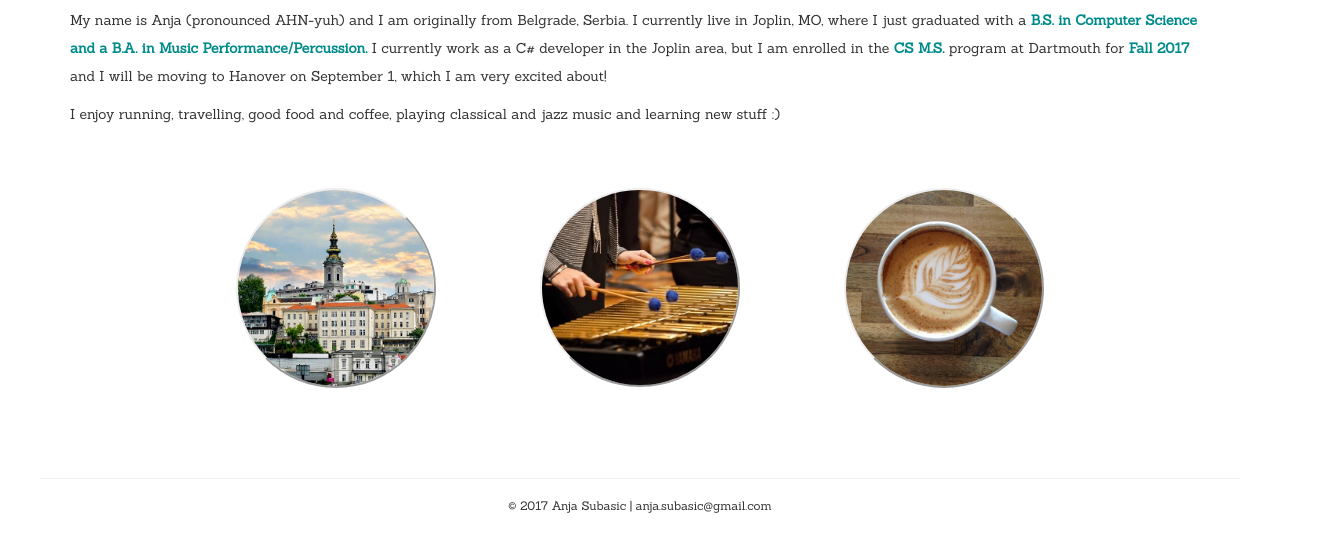
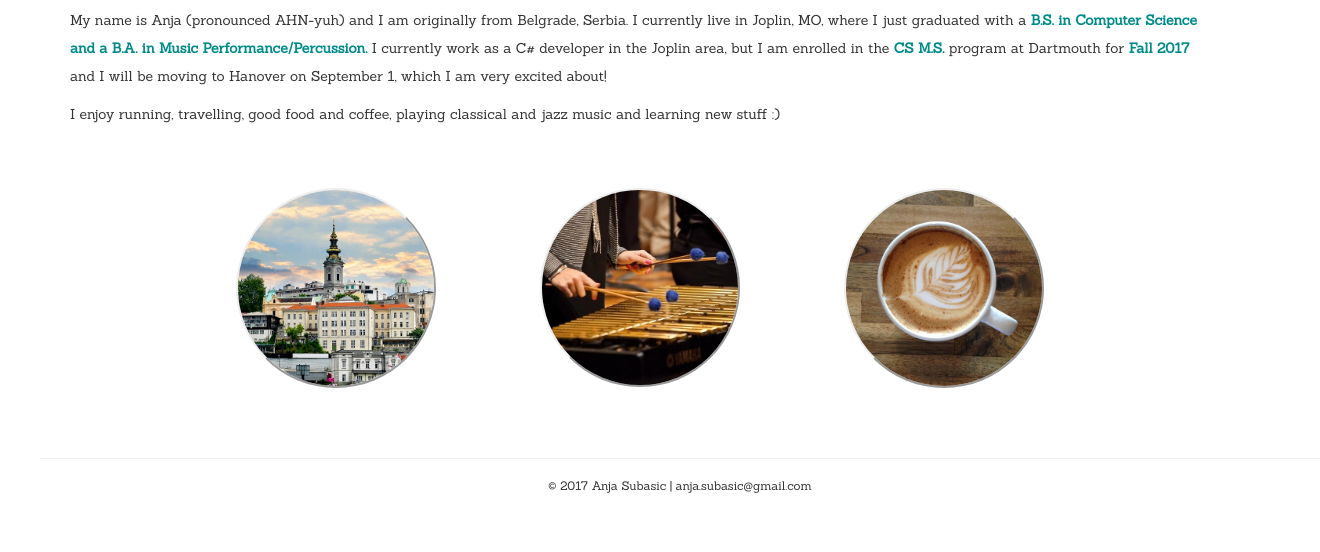
Before and after one commit to anjasubasic/anjasubasic.com, a plain HTML site: page index.html in a window 1280 px wide. Shown: the part 718-1270 px from the top of the page, 1320 px wide, since content can reach past the window. Drawn offline with nearby package versions, Linux system fonts and the light colour scheme.

Commit message:
Added sticky footer

```diff
--- a/styles/site.css
+++ b/styles/site.css
@@ -1,12 +1,13 @@
 html {
-  overflow-y: scroll;
+  overflow-y: scroll; /* prevents content pages with less content from shifting the page */
+  position: relative;
+  min-height: 100%;
 }
 
 body {
-  margin: 0px;
+  margin: 0 0 100px; /* height of the sticky footer */
   font-family: 'Sanchez', serif;
 }
-
 
 .btn {
   padding: 20px;
@@ -169,10 +170,14 @@ header > h1 {
 footer {
   text-align: center;
   height: 40px;
+  width: 100%;
   margin: 40px;
   border-width: medium;
   border-top: 1px;
   border-top-style: outset;
+  position: absolute;
+  left: 0;
+  bottom: 0;
 }
 
 footer > h6 {
```
